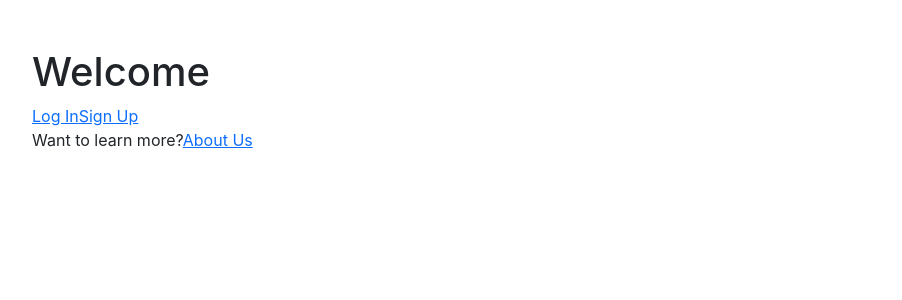
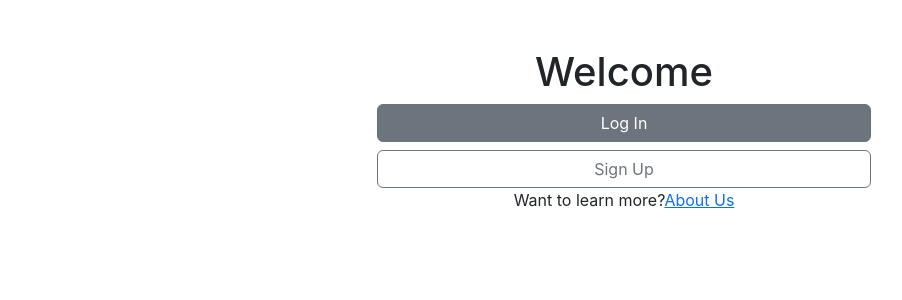
Before and after one commit to hightechu/techccelerator-2023-techie, a React (Create React App) app: page / in a window 1280 px wide. Shown: the top 300 px of the page, without its empty margins (16-918 px from the left). Built offline with nearby package versions, Linux system fonts and the light colour scheme; no server answers.

Commit message:
home & welcome

```diff
--- a/src/components/PageHome.js
+++ b/src/components/PageHome.js
@@ -30,22 +30,22 @@ const PageHome = () => {
         <div className="container-fluid">
             <h1>Welcome back, {currentUser.email}</h1>
 
-            <div className="cat-container">
+            <div className="cat-container vstack gap-2 col-md-5 mx-auto">
                 <div className="card">
-                    <img src="..." className="card-img-top" alt="..." />
+                    <img src="https://www.thesprucepets.com/thmb/IpbkgVRbcb1xVONujX_gzk4VV8s=/2121x0/filters:no_upscale():strip_icc()/GettyImages-481523341-acc726247c9e4f5abef6f4bd13559691.jpg" className="card-img-top" alt="Delivery" />
                     <div className="card-body">
                         <h5 className="card-title">Delivery</h5>
-                        <p className="card-text">Some quick example text to build on the card title and make up the bulk of the card's content.</p>
-                        <a href="/home" className="btn btn-primary stretched-link">Delivery</a>
+                        <p className="card-text">Our Delivery Services include Groceries, Supplies, Takeout and Medication</p>
+                        <a href="/home" className="btn btn-secondary">Delivery</a>
                     </div>
                 </div>
 
                 <div className="card">
-                    <img src="..." className="card-img-top" alt="..." />
+                    <img src="https://images.theconversation.com/files/456350/original/file-20220405-6157-c2dbrq.jpeg?ixlib=rb-1.1.0&rect=20%2C287%2C2287%2C1142&q=45&auto=format&w=1356&h=668&fit=crop" className="card-img-top" alt="Nearby" />
                     <div className="card-body">
                         <h5 className="card-title">Nearby</h5>
-                        <p className="card-text">Some quick example text to build on the card title and make up the bulk of the card's content.</p>
-                        <a href="/home" className="btn btn-primary stretched-link">Nearby</a>
+                        <p className="card-text">You can find Nearby Bus stops, medical, shopping, and rec centers </p>
+                        <a href="/home" className="btn btn-secondary">Nearby</a>
                     </div>
                 </div>
 
@@ -54,7 +54,7 @@ const PageHome = () => {
                     <div className="card-body">
                         <h5 className="card-title">Booking</h5>
                         <p className="card-text">Some quick example text to build on the card title and make up the bulk of the card's content.</p>
-                        <a href="/home" className="btn btn-primary stretched-link">Booking</a>
+                        <a href="/home" className="btn btn-secondary">Booking</a>
                     </div>
                 </div>
 
@@ -63,7 +63,7 @@ const PageHome = () => {
                     <div className="card-body">
                         <h5 className="card-title">Contacts</h5>
                         <p className="card-text">Some quick example text to build on the card title and make up the bulk of the card's content.</p>
-                        <a href="/home" className="btn btn-primary stretched-link">Contacts</a>
+                        <a href="/home" className="btn btn-secondary">Contacts</a>
                     </div>
                 </div>
             </div>
--- a/src/components/PageWelcome.js
+++ b/src/components/PageWelcome.js
@@ -5,14 +5,14 @@ const PageWelcome = () => {
   return (
     <div className="container-fluid">
 
-       <h1 className="welcome-header">Welcome</h1>
+       <h1 className="text-center welcome-header">Welcome</h1>
 
-      <div className="welcome-button-container">
-        <a className="welcome-button login" href="/login">Log In</a>
-        <a className="welcome-button signup" href="/signup">Sign Up</a>
+      <div className="vstack gap-2 col-md-5 mx-auto welcome-button-container">
+        <a className="btn btn-secondary welcome-button login" href="/login">Log In</a>
+        <a className="btn btn-outline-secondary welcome-button signup" href="/signup">Sign Up</a>
       </div>
 
-        <p className="welcome-text">Want to learn more?<a href="/about">About Us</a></p>
+        <p className="text-center welcome-text">Want to learn more?<a href="/about">About Us</a></p>
 
     </div>
   );
```
